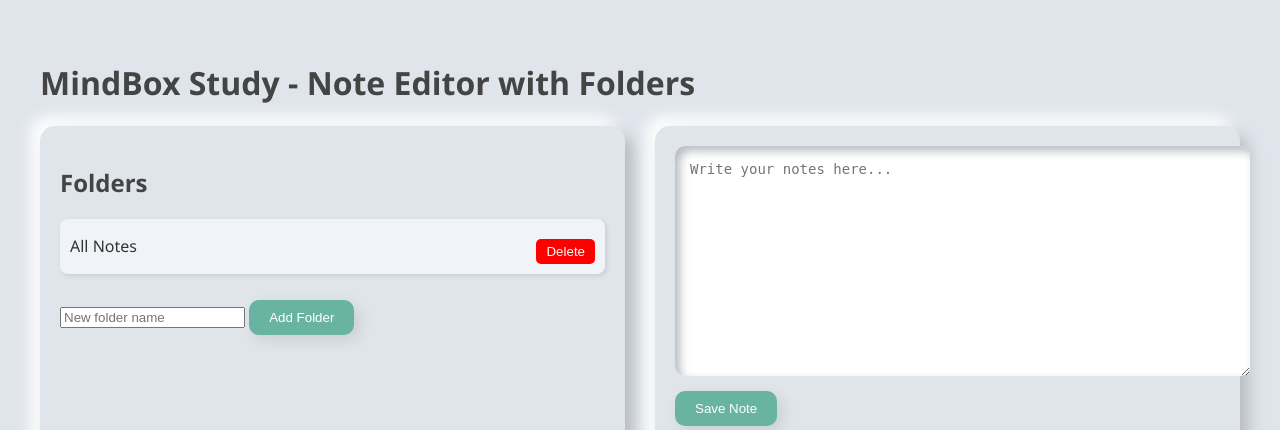
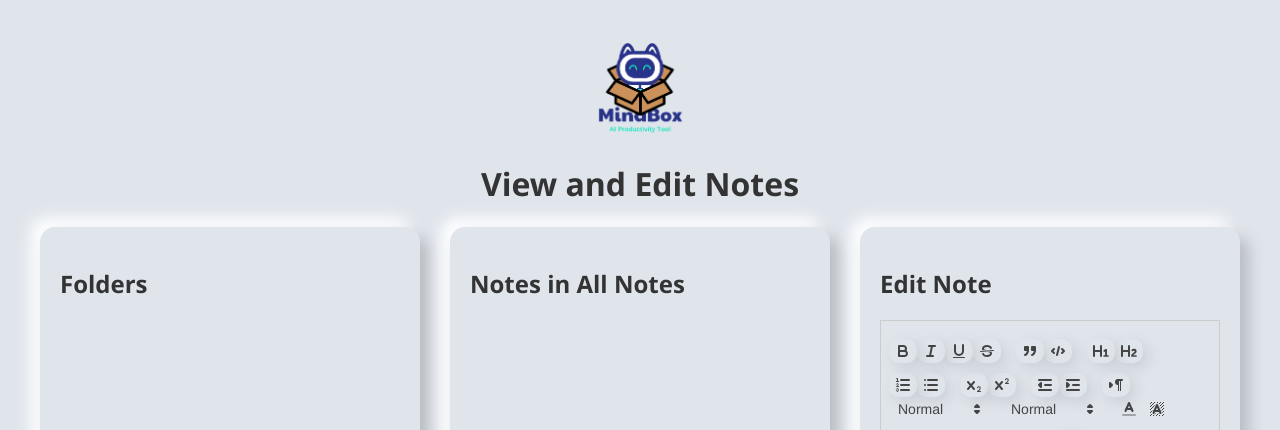
Before and after one commit to Mvnshi/UBHacking2024, a Flask app: page /view-note in a window 1280 px wide. Shown: the top 430 px of the page. Run offline with Flask 3, Linux system fonts and the light colour scheme; some libraries are stand-ins or nearby versions.

Commit message:
latest view notes
update route

```diff
--- a/app.py
+++ b/app.py
@@ -59,7 +59,7 @@
 
 @app.route('/view-note')
 def view_note():
-    return render_template('notes.html')
+    return render_template('view-notes.html')
 
 @app.route('/mind-map')
 def mind_map():
--- a/templates/view-notes.html
+++ b/templates/view-notes.html
@@ -74,7 +74,7 @@
 <body>
     <div class="center-container">
         <a style="text-align: center;" href="/index.html">
-            <img src="img/MindBoxnobg.png"  style="width: 15%;">
+            <img src="{{ url_for('static', filename='img/MindBoxnobg.png') }}" style="width: 8%;">
         </a>
 
         <h1>View and Edit Notes</h1>
```
Also changed, not shown: 1 other file.
